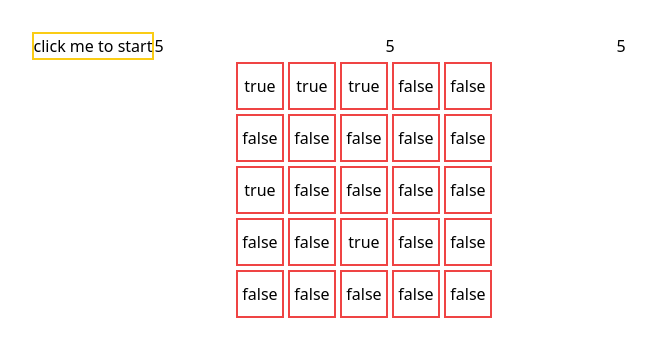
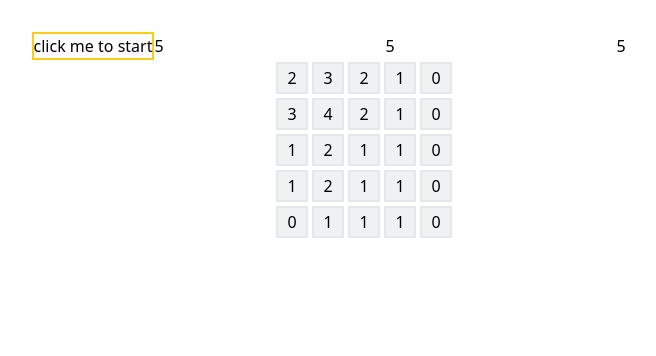
Before and after one commit to OceanPresentChao/Vue-MineSweeper, a Vue app: page / in a window 1280 px wide. Both pictures are taken after a click on the button "click me to start". Shown: the top 356 px of the page, without its empty margins (276-932 px from the left). Built offline with nearby package versions, Linux system fonts and the light colour scheme.

Commit message:
:sparkles: feat: add flags to mineblock

```diff
--- a/src/components/MineBlock.vue
+++ b/src/components/MineBlock.vue
@@ -1,8 +1,8 @@
 <template>
     <div>
-        <button class="flex justify-center items-center flex-col border-2 border-red-500 w-12 h-12 m-0.5"
+        <button class="flex justify-center items-center flex-col border-2  m-0.5" :class="getMineClass(block)"
             style="min-width: 2rem;min-height:2rem;">
-            {{ block.isMine }}
+            {{ block.aroundMines }}
         </button>
     </div>
 </template>
@@ -10,6 +10,29 @@
 <script setup lang="ts">
 import type { GameBlock } from "@/utils/GameBlock"
 const props = defineProps<{ block: GameBlock }>()
+
+const blockColors = [
+    'text-transparent',
+    'text-blue-500',
+    'text-green-500',
+    'text-yellow-500',
+    'text-orange-500',
+    'text-red-500',
+    'text-purple-500',
+    'text-pink-500',
+    'text-teal-500',
+]
+
+
+function getMineClass(block: GameBlock) {
+    if (block.isFlag)
+        return 'bg-gray-500/10'
+    if (!block.isOpen)
+        return 'bg-gray-500/10 hover:bg-gray-500/20'
+    return block.isMine
+        ? 'bg-red-500/50'
+        : blockColors[block.aroundMines]
+}
 </script>
 
 <style scoped>
--- a/src/utils/GameBlock.ts
+++ b/src/utils/GameBlock.ts
@@ -1,9 +1,25 @@
+export interface GameBlockOption {
+    isMine?: boolean
+    isOpen?: boolean
+    isFlag?: boolean
+}
+
+let defaultOptions: GameBlockOption = {
+    isMine: false,
+    isOpen: false,
+    isFlag: false
+}
+
 export class GameBlock {
     isMine: boolean
     isOpen: boolean
-    constructor(options?: { isMine?: boolean, isOpen?: boolean }) {
-        let option = options || { isMine: false, isOpen: false }
+    isFlag: boolean
+    aroundMines: number
+    constructor(options?: GameBlockOption) {
+        let option = options || defaultOptions
         this.isMine = option.isMine || false
         this.isOpen = option.isOpen || false
+        this.isFlag = option.isFlag || false
+        this.aroundMines = 0
     }
 }
--- a/src/utils/GameController.ts
+++ b/src/utils/GameController.ts
@@ -38,7 +38,15 @@ export class GameController {
             if (!this.blocks[x][y].isMine) {
                 this.blocks[x][y].isMine = true
                 count++
+                for (let i = x - 1; i <= x + 1; i++) {
+                    for (let j = y - 1; j <= y + 1; j++) {
+                        if (i >= 0 && i < this.width && j >= 0 && j < this.height) {
+                            this.blocks[i][j].aroundMines++
+                        }
+                    }
+                }
             }
         }
+
     }
 }
```
